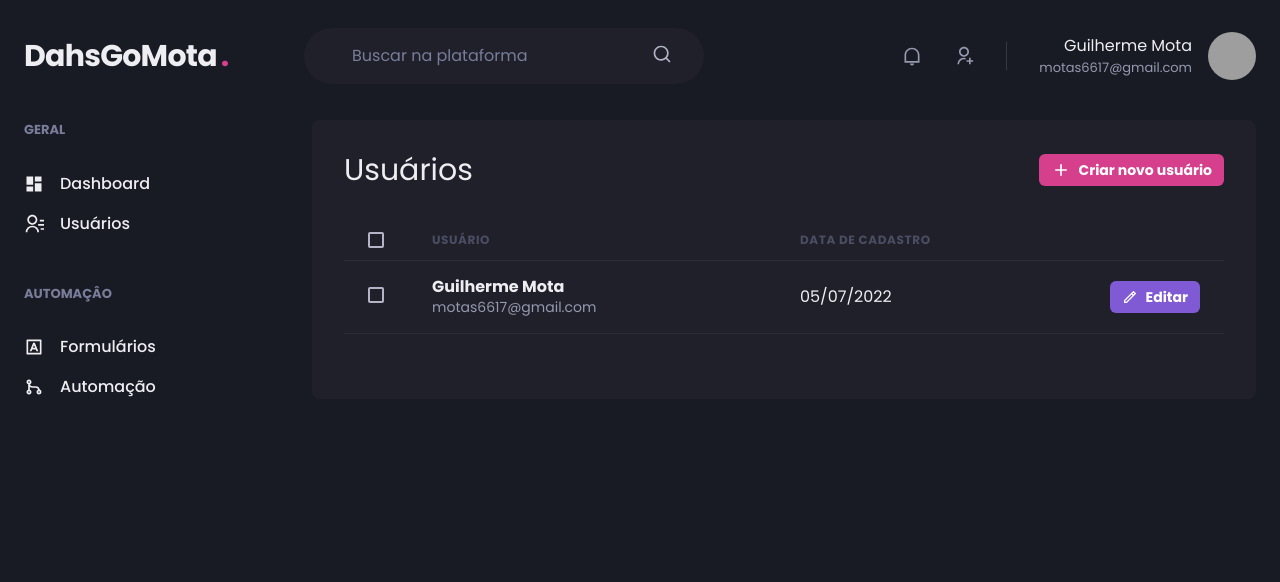
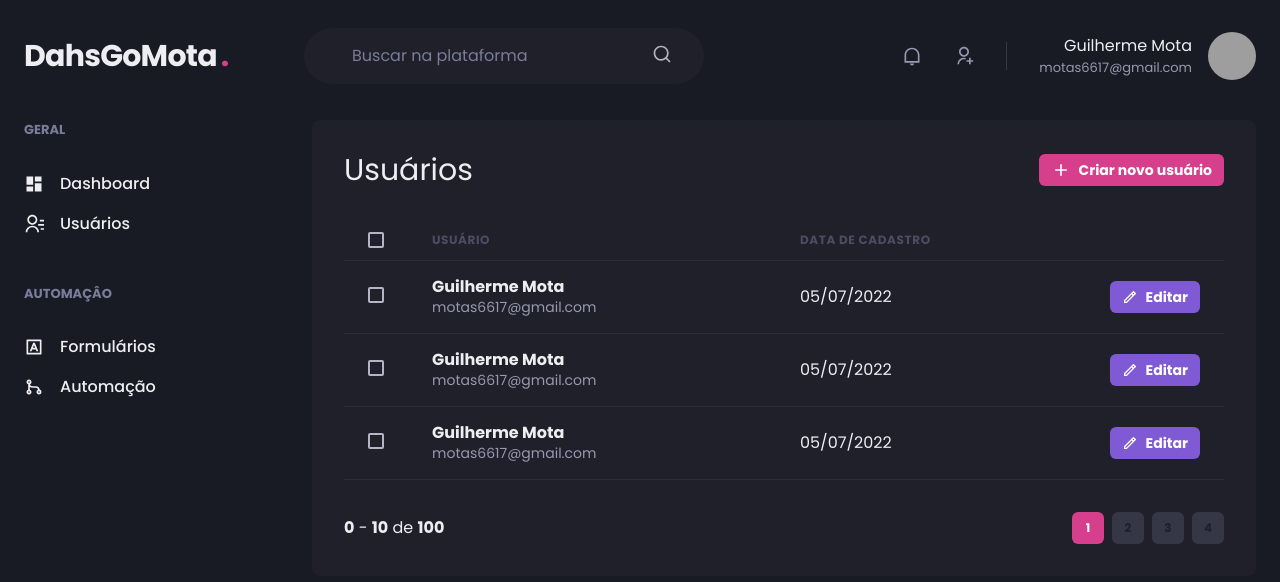
Before and after one commit to GuilhermeMota20/DashGoMota, a Next.js app: page /users in a window 1280 px wide. Shown: the top 582 px of the page. Built offline with nearby package versions, Linux system fonts and the light colour scheme; grey boxes are pictures that could not be loaded.

Commit message:
FT - creating componente Pagination

```diff
--- /dev/null
+++ b/src/components/Pagination.tsx
@@ -0,0 +1,65 @@
+import { Box, Button, HStack, Stack } from "@chakra-ui/react";
+
+export function Pagination() {
+    return (
+        <HStack
+            spacing='6'
+            mt='8'
+            justify='space-between'
+            align='center'
+        >
+            <Box>
+                <strong>0</strong> - <strong>10</strong> de <strong>100</strong>
+            </Box>
+
+            <HStack spacing='2'>
+                <Button
+                    size='sm'
+                    fontSize='xs'
+                    w='4'
+                    colorScheme='pink'
+                    disabled
+                    _disabled={{
+                        bgColor: 'pink.500',
+                        cursor: 'default'
+                    }}
+                >
+                    1
+                </Button>
+                <Button
+                    size='sm'
+                    fontSize='xs'
+                    w='4'
+                    bg='gray.700'
+                    _hover={{
+                        bg: 'gray.500'
+                    }}
+                >
+                    2
+                </Button>
+                <Button
+                    size='sm'
+                    fontSize='xs'
+                    w='4'
+                    bg='gray.700'
+                    _hover={{
+                        bg: 'gray.500'
+                    }}
+                >
+                    3
+                </Button>
+                <Button
+                    size='sm'
+                    fontSize='xs'
+                    w='4'
+                    bg='gray.700'
+                    _hover={{
+                        bg: 'gray.500'
+                    }}
+                >
+                    4
+                </Button>
+            </HStack>
+        </HStack>
+    )
+}
--- a/src/pages/users/index.tsx
+++ b/src/pages/users/index.tsx
@@ -1,6 +1,7 @@
 import { Box, Button, Checkbox, Flex, Heading, Icon, Table, Tbody, Td, Text, Th, Thead, Tr } from "@chakra-ui/react";
 import { RiAddLine, RiPencilLine } from "react-icons/ri";
 import Header from "../../components/Header";
+import { Pagination } from "../../components/Pagination";
 import Sidebar from "../../components/Sidebar";
 
 export default function Users() {
@@ -79,8 +80,52 @@ export default function Users() {
                                     </Button>
                                 </Td>
                             </Tr>
+                            <Tr>
+                                <Td px='6' > <Checkbox colorScheme='pink' /> </Td>
+                                <Td>
+                                    <Box>
+                                        <Text fontWeight='bold' >Guilherme Mota</Text>
+                                        <Text fontSize='sm' color='gray.300' >motas6617@gmail.com</Text>
+                                    </Box>
+                                </Td>
+                                <Td>05/07/2022</Td>
+                                <Td>
+                                    <Button
+                                        as='a'
+                                        size='sm'
+                                        fontSize='sm'
+                                        colorScheme='purple'
+                                        leftIcon={<Icon as={RiPencilLine} fontSize='16' />}
+                                    >
+                                        Editar
+                                    </Button>
+                                </Td>
+                            </Tr>
+                            <Tr>
+                                <Td px='6' > <Checkbox colorScheme='pink' /> </Td>
+                                <Td>
+                                    <Box>
+                                        <Text fontWeight='bold' >Guilherme Mota</Text>
+                                        <Text fontSize='sm' color='gray.300' >motas6617@gmail.com</Text>
+                                    </Box>
+                                </Td>
+                                <Td>05/07/2022</Td>
+                                <Td>
+                                    <Button
+                                        as='a'
+                                        size='sm'
+                                        fontSize='sm'
+                                        colorScheme='purple'
+                                        leftIcon={<Icon as={RiPencilLine} fontSize='16' />}
+                                    >
+                                        Editar
+                                    </Button>
+                                </Td>
+                            </Tr>
                         </Tbody>
                     </Table>
+
+                    <Pagination />
                 </Box>
             </Flex>
         </Box>
```
